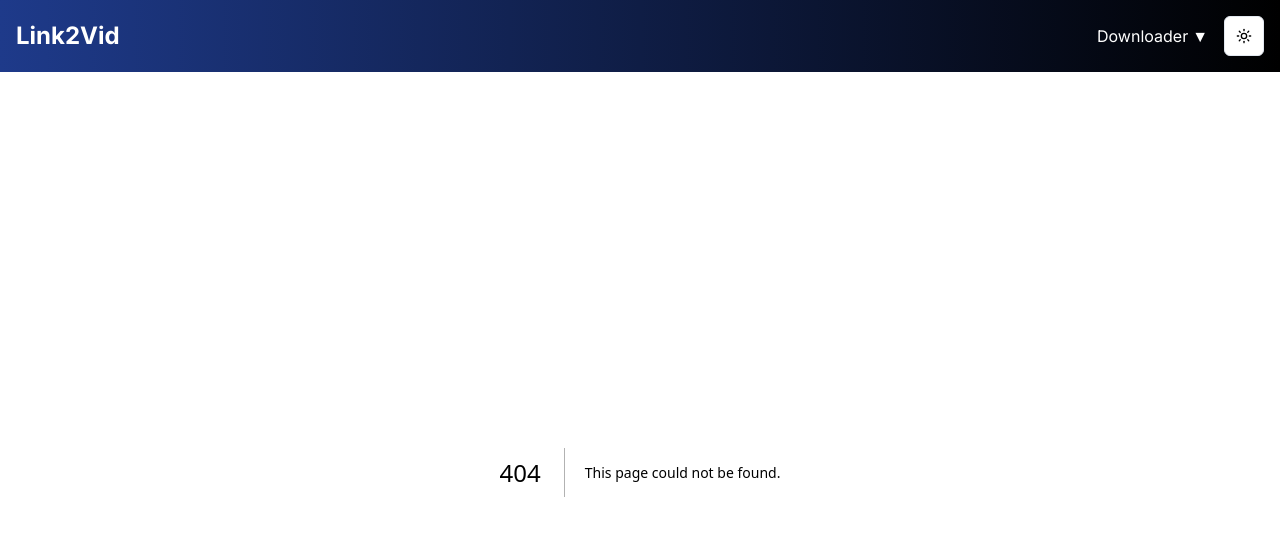
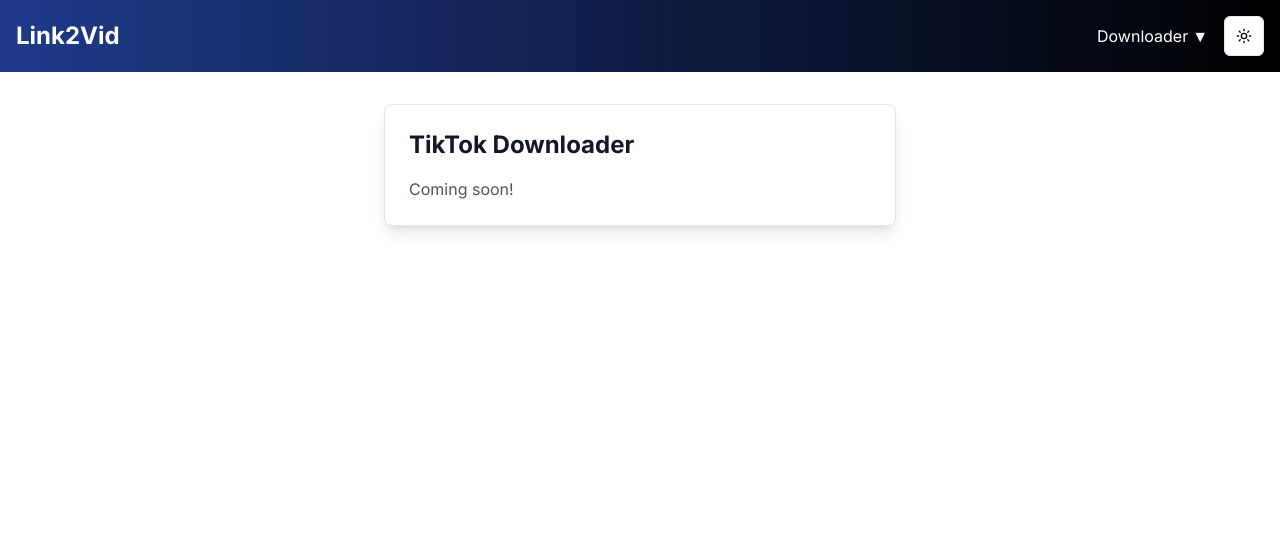
Before and after one commit to TSOlami/link2vid, a Next.js app: page /downloader/tiktok in a window 1280 px wide. Before the commit this address had no page. Shown: the top 536 px of the page. Built offline with nearby package versions, Linux system fonts and the light colour scheme.

Commit message:
Add TikTokDownloader component with initial UI layout and animations

```diff
--- /dev/null
+++ b/src/app/downloader/tiktok/page.tsx
@@ -0,0 +1,23 @@
+"use client";
+
+import React from "react";
+import { motion } from "framer-motion";
+import { Card } from "@/components/ui/card";
+
+export default function TikTokDownloader() {
+  return (
+    <div className="container mx-auto px-4 py-8">
+      <motion.div
+        initial={{ opacity: 0, y: 20 }}
+        animate={{ opacity: 1, y: 0 }}
+        transition={{ duration: 0.5 }}
+        className="max-w-lg mx-auto"
+      >
+        <Card className="p-6 shadow-lg rounded-lg bg-white dark:bg-gray-800">
+          <h2 className="text-2xl font-bold mb-4 text-gray-900 dark:text-white">TikTok Downloader</h2>
+          <p className="text-gray-600 dark:text-gray-300">Coming soon!</p>
+        </Card>
+      </motion.div>
+    </div>
+  );
+}
```
